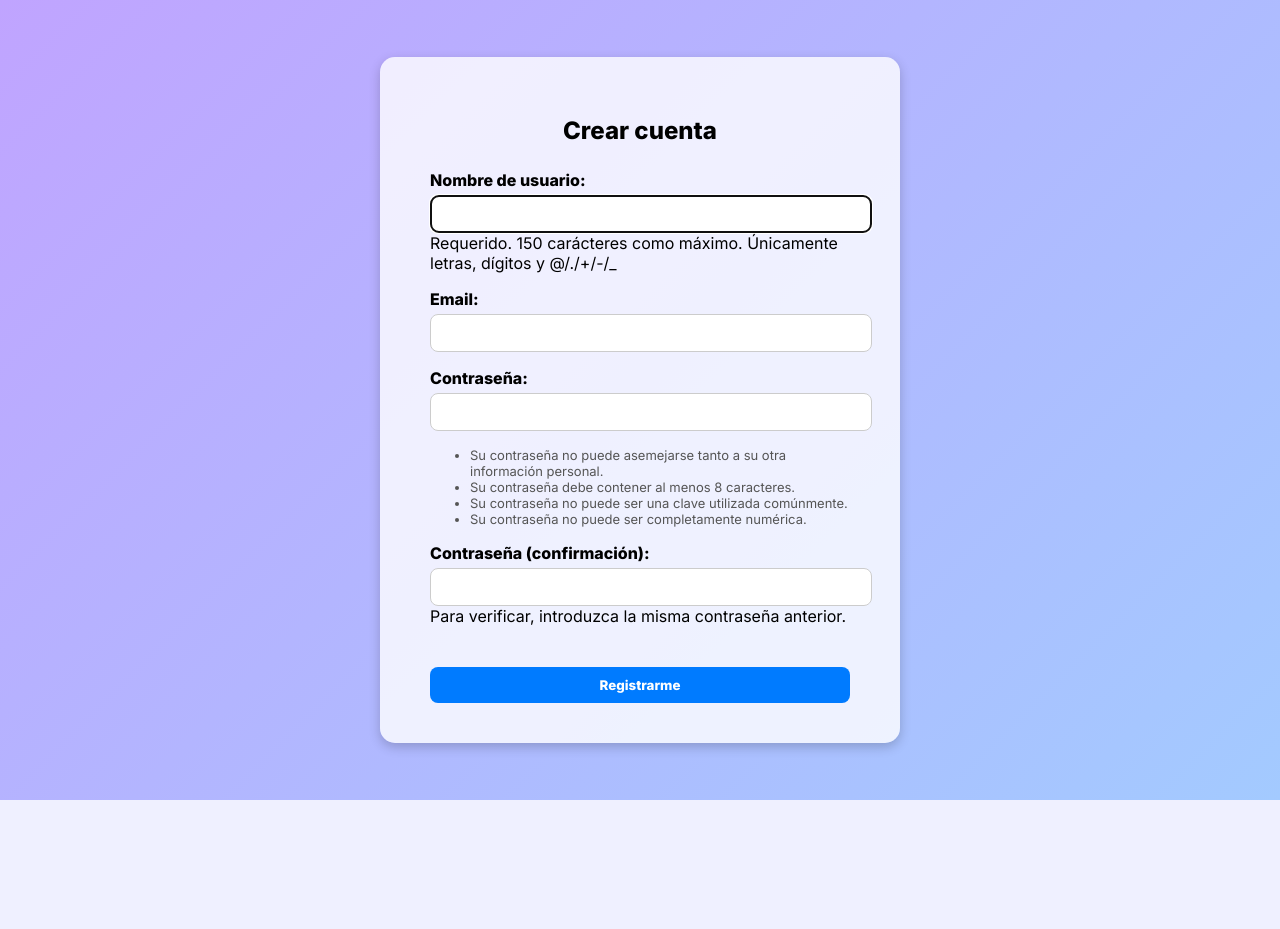
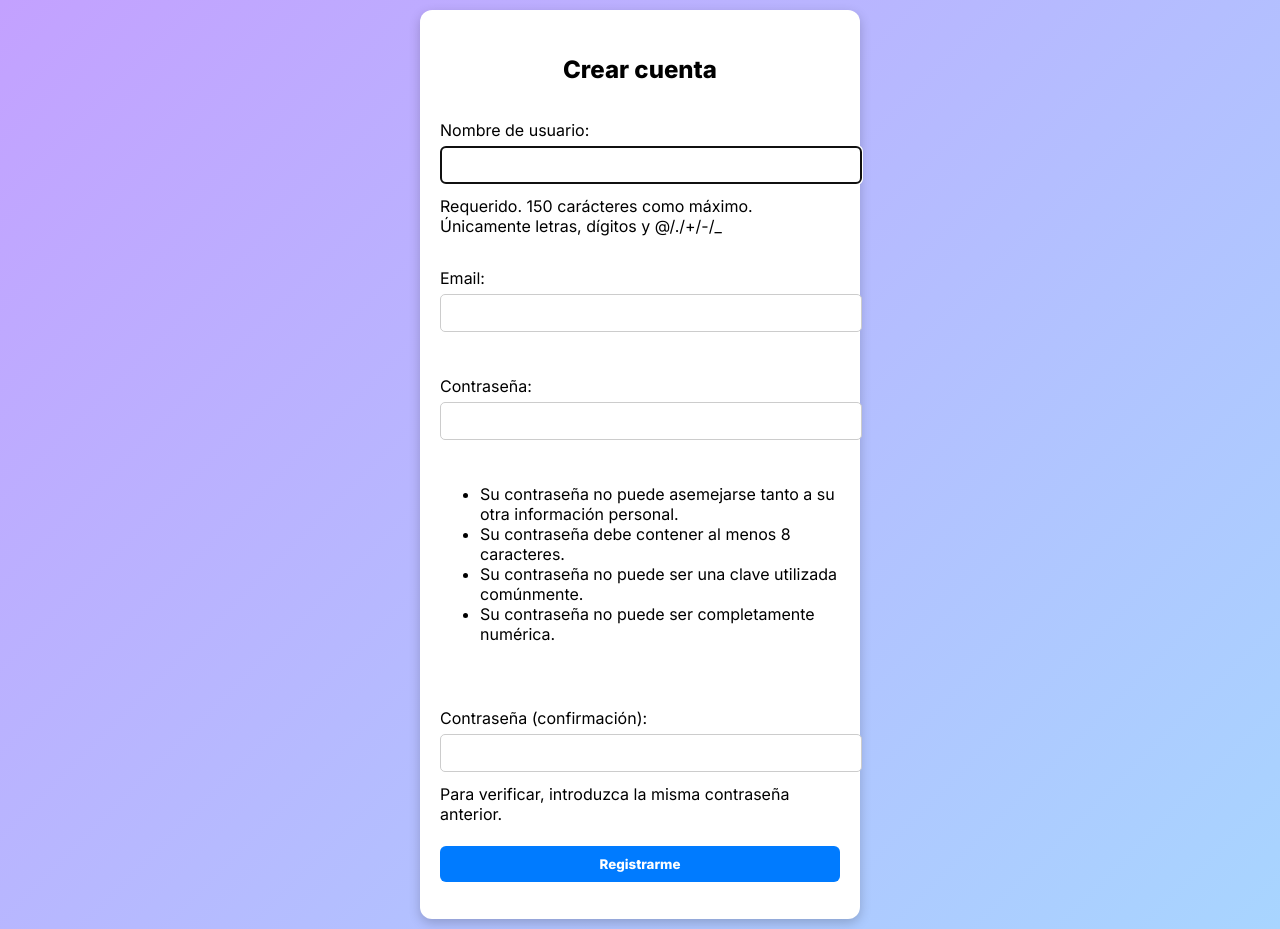
Before and after one commit to diegolguin/miportafolio_pro_v2, a Django app: page /registro/ in a window 1280 px wide. Before the commit the page ends 800 px from the top, so only its background shows below. Run offline with Django 5.2, Linux system fonts and the light colour scheme.

```diff
--- a/proyectos/templates/proyectos/registro.html
+++ b/proyectos/templates/proyectos/registro.html
@@ -7,78 +7,76 @@
     <link rel="stylesheet" href="{% static 'css/style.css' %}">
     <style>
       body {
-            background: linear-gradient(135deg, #c0a4ff, #a3caff);
           font-family: Arial, sans-serif;
+          background: linear-gradient(135deg, #c3a1ff, #a8d5ff);
           display: flex;
           justify-content: center;
           align-items: center;
-            height: 100vh;
+          min-height: 100vh;
           margin: 0;
+          padding: 10px;
       }
 
       .register-container {
-            background-color: #ffffffcc;
-            padding: 40px 50px;
-            border-radius: 15px;
-            box-shadow: 0px 4px 12px rgba(0,0,0,0.2);
-            text-align: center;
-            width: 420px;
+          background: white;
+          border-radius: 12px;
+          box-shadow: 0 4px 12px rgba(0,0,0,0.2);
+          width: 100%;
+          max-width: 400px;
+          padding: 25px 20px;
       }
 
       h2 {
-            margin-bottom: 25px;
+          text-align: center;
+          margin-bottom: 20px;
       }
 
       form {
-            text-align: left;
+          display: flex;
+          flex-direction: column;
       }
 
-        label {
-            display: block;
-            margin-top: 15px;
-            font-weight: bold;
+      input {
+          width: 100%;
+          padding: 10px;
+          margin-top: 6px;
+          margin-bottom: 12px;
+          border-radius: 5px;
+          border: 1px solid #ccc;
       }
 
-        input[type="text"],
-        input[type="email"],
-        input[type="password"] {
-            width: 100%;
+      button, input[type="submit"] {
+          background-color: #007bff;
+          color: white;
+          border: none;
+          border-radius: 6px;
           padding: 10px;
-            border: 1px solid #ccc;
-            border-radius: 8px;
-            margin-top: 5px;
+          cursor: pointer;
+          font-weight: bold;
+          transition: background 0.2s;
       }
 
-        ul {
-            font-size: 13px;
-            color: #555;
-            margin-top: 5px;
+      button:hover, input[type="submit"]:hover {
+          background-color: #0056b3;
       }
 
-        button {
-            width: 100%;
-            margin-top: 25px;
-            padding: 10px;
-            background-color: #007bff;
-            border: none;
-            border-radius: 8px;
-            color: white;
-            font-weight: bold;
-            cursor: pointer;
+      @media (max-width: 480px) {
+          .register-container {
+              padding: 15px;
           }
-
-        button:hover {
-            background-color: #0069d9;
+          input {
+              font-size: 15px;
+          }
       }
   </style>
 </head>
 <body>
   <div class="register-container">
     <h2>Crear cuenta</h2>
-        <form method="post">
+    <form method="POST">
         {% csrf_token %}
         {{ form.as_p }}
-            <button type="submit">Registrarme</button>
+        <input type="submit" value="Registrarme">
     </form>
 </div>
 </body>
```
Also changed, not shown: 1 other file. Lines whose indentation alone changed are shown as unchanged.
